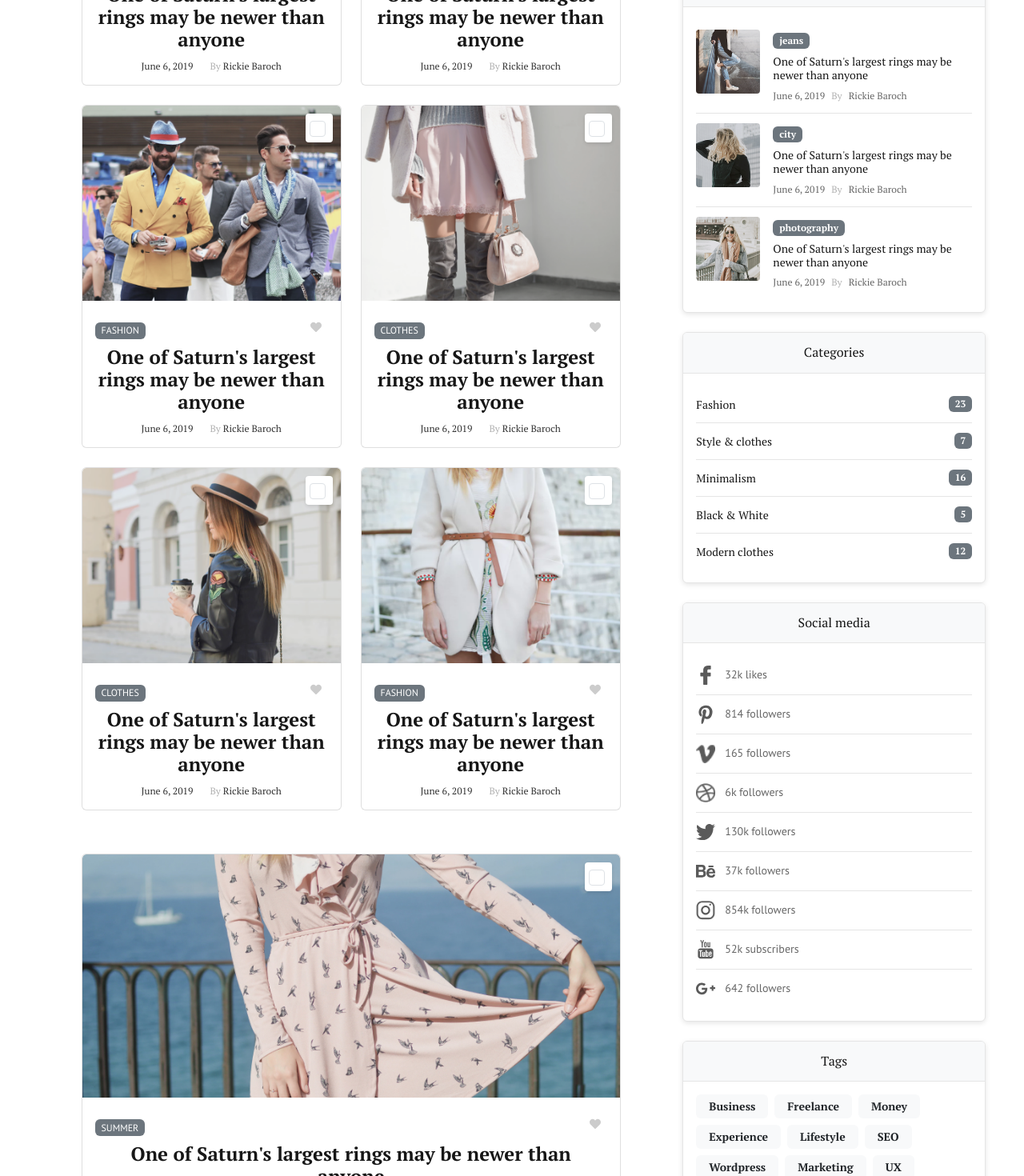
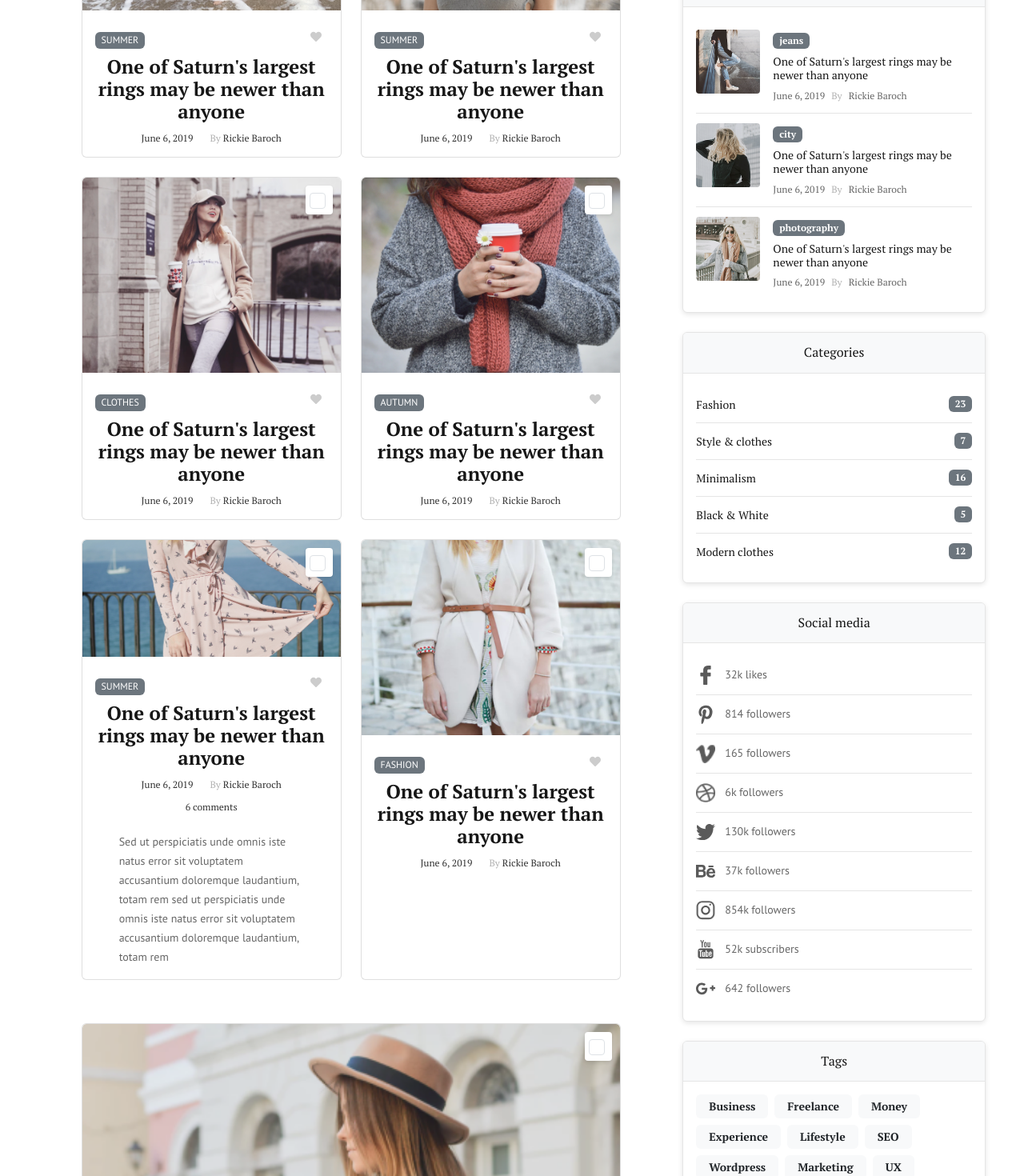
Before and after one commit to Arseniypir231/labs, a React (Create React App) app: page / in a window 1280 px wide. Shown: the part 1200-2670 px from the top of the page at 80% size. Built offline with nearby package versions, Linux system fonts and the light colour scheme.

Commit message:
refactor: integrate i18next translations and FilterSortPanel into components

```diff
--- a/src/components/Header.js
+++ b/src/components/Header.js
@@ -2,11 +2,14 @@
 import { Link, useLocation } from 'react-router-dom';
 import { Navbar, Nav, Container, Image } from 'react-bootstrap';
 import { OverlayTrigger, Tooltip as BSTooltip } from 'react-bootstrap';
+import { useTranslation } from 'react-i18next';
 import ThemeToggle from './ThemeToggle';
+import LanguageSwitcher from './LanguageSwitcher';
 import './Header.css';
 
 const Header = ({ organizationName, menuItems }) => {
     const location = useLocation();
+    const { t } = useTranslation();
 
     const getMenuPath = (item) => {
         const paths = {
@@ -30,6 +33,9 @@
                 <Navbar.Toggle aria-controls="basic-navbar-nav" />
                 <Navbar.Collapse id="basic-navbar-nav">
                     <Nav className="ms-auto align-items-center" as="ul">
+                        <Nav.Item as="li" className="me-2">
+                            <LanguageSwitcher />
+                        </Nav.Item>
                         <Nav.Item as="li" className="me-3">
                             <ThemeToggle />
                         </Nav.Item>
--- a/src/components/ManagementPanel.js
+++ b/src/components/ManagementPanel.js
@@ -1,6 +1,7 @@
 import React from 'react';
 import { Container, Row, Col, Button, ButtonGroup, Badge } from 'react-bootstrap';
 import { OverlayTrigger, Tooltip } from 'react-bootstrap';
+import { useTranslation } from 'react-i18next';
 import './ManagementPanel.css';
 
 const ManagementPanel = ({
@@ -14,6 +15,7 @@
     canDelete,
     canSelectAll
 }) => {
+    const { t } = useTranslation();
     return (
         <Container fluid className="management-panel px-3 px-md-4 px-lg-5">
             <Row className="align-items-center">
@@ -22,7 +24,7 @@
                         <ButtonGroup className="me-2">
                             <OverlayTrigger
                                 placement="bottom"
-                                overlay={<Tooltip>Select all items</Tooltip>}
+                                overlay={<Tooltip>{t('common.selectAll')}</Tooltip>}
                             >
                                 <Button
                                     variant="outline-secondary"
@@ -30,12 +32,12 @@
                                     onClick={onSelectAll}
                                     className="btn-select-all"
                                 >
-                                    Select All
+                                    {t('common.selectAll')}
                                 </Button>
                             </OverlayTrigger>
                             <OverlayTrigger
                                 placement="bottom"
-                                overlay={<Tooltip>Deselect all items</Tooltip>}
+                                overlay={<Tooltip>{t('common.deselectAll')}</Tooltip>}
                             >
                                 <Button
                                     variant="outline-secondary"
@@ -43,14 +45,14 @@
                                     onClick={onDeselectAll}
                                     className="btn-deselect-all"
                                 >
-                                    Deselect All
+                                    {t('common.deselectAll')}
                                 </Button>
                             </OverlayTrigger>
                         </ButtonGroup>
                     )}
                     {selectedCount > 0 && (
                         <Badge bg="primary" className="selected-count-badge ms-2">
-                            {selectedCount} selected
+                            {selectedCount} {t('common.selected')}
                         </Badge>
                     )}
                 </Col>
@@ -58,7 +60,7 @@
                     <ButtonGroup>
                         <OverlayTrigger
                             placement="bottom"
-                            overlay={<Tooltip>Add a new item</Tooltip>}
+                            overlay={<Tooltip>{t('posts.addPost')}</Tooltip>}
                         >
                             <Button
                                 variant="success"
@@ -66,7 +68,7 @@
                                 onClick={onAdd}
                                 className="btn-add"
                             >
-                                + Add New
+                                + {t('common.add')}
                             </Button>
                         </OverlayTrigger>
                         {canEdit && (
@@ -74,7 +76,7 @@
                                 placement="bottom"
                                 overlay={
                                     <Tooltip>
-                                        {selectedCount === 1 ? "Edit selected item" : "Select exactly one item to edit"}
+                                        {selectedCount === 1 ? t('posts.editPost') : t('posts.editPost')}
                                     </Tooltip>
                                 }
                             >
@@ -85,7 +87,7 @@
                                     disabled={selectedCount !== 1}
                                     className="btn-edit"
                                 >
-                                    Edit
+                                    {t('common.edit')}
                                 </Button>
                             </OverlayTrigger>
                         )}
@@ -94,7 +96,7 @@
                                 placement="bottom"
                                 overlay={
                                     <Tooltip>
-                                        {selectedCount > 0 ? `Delete ${selectedCount} selected item(s)` : "Select items to delete"}
+                                        {selectedCount > 0 ? t('posts.deletePost') : t('posts.deletePost')}
                                     </Tooltip>
                                 }
                             >
@@ -105,7 +107,7 @@
                                     disabled={selectedCount === 0}
                                     className="btn-delete"
                                 >
-                                    Delete ({selectedCount})
+                                    {t('common.delete')} ({selectedCount})
                                 </Button>
                             </OverlayTrigger>
                         )}
--- a/src/components/PostFormModal.js
+++ b/src/components/PostFormModal.js
@@ -1,8 +1,10 @@
 import React, { useState, useEffect } from 'react';
 import { Modal, Form, Button, ButtonGroup } from 'react-bootstrap';
+import { useTranslation } from 'react-i18next';
 import './PostFormModal.css';
 
 const PostFormModal = ({ isOpen, onClose, post, onSave }) => {
+    const { t } = useTranslation();
     const [formData, setFormData] = useState({
         image: '',
         alt: '',
@@ -74,43 +76,43 @@
             className="post-form-modal-custom"
         >
             <Modal.Header closeButton>
-                <Modal.Title>{post ? 'Edit Post' : 'Add New Post'}</Modal.Title>
+                <Modal.Title>{post ? t('posts.editPost') : t('posts.addPost')}</Modal.Title>
             </Modal.Header>
             <Form onSubmit={handleSubmit}>
                 <Modal.Body>
                     <Form.Group className="mb-3">
-                        <Form.Label>Image URL</Form.Label>
+                        <Form.Label>{t('form.imageUrl')} <span className="text-danger">*</span></Form.Label>
                         <Form.Control
                             type="text"
                             name="image"
                             value={formData.image}
                             onChange={handleChange}
                             required
-                            placeholder="Enter image URL"
+                            placeholder={t('form.imageUrl')}
                         />
                     </Form.Group>
 
                     <Form.Group className="mb-3">
-                        <Form.Label>Image Alt Text</Form.Label>
+                        <Form.Label>{t('form.imageAlt')} <span className="text-danger">*</span></Form.Label>
                         <Form.Control
                             type="text"
                             name="alt"
                             value={formData.alt}
                             onChange={handleChange}
                             required
-                            placeholder="Enter alt text"
+                            placeholder={t('form.imageAlt')}
                         />
                     </Form.Group>
 
                     <Form.Group className="mb-3">
-                        <Form.Label>Category</Form.Label>
+                        <Form.Label>{t('form.category')} <span className="text-danger">*</span></Form.Label>
                         <Form.Select
                             name="category"
                             value={formData.category}
                             onChange={handleChange}
                             required
                         >
-                            <option value="">Select Category</option>
+                            <option value="">{t('form.category')}</option>
                             <option value="TOURISM">TOURISM</option>
                             <option value="SPORT">SPORT</option>
                             <option value="FASHION">FASHION</option>
@@ -121,72 +123,72 @@
                     </Form.Group>
 
                     <Form.Group className="mb-3">
-                        <Form.Label>Title</Form.Label>
+                        <Form.Label>{t('form.title')} <span className="text-danger">*</span></Form.Label>
                         <Form.Control
                             type="text"
                             name="title"
                             value={formData.title}
                             onChange={handleChange}
                             required
-                            placeholder="Enter post title"
+                            placeholder={t('form.title')}
                         />
                     </Form.Group>
 
                     <Form.Group className="mb-3">
-                        <Form.Label>Date</Form.Label>
+                        <Form.Label>{t('form.date')} <span className="text-danger">*</span></Form.Label>
                         <Form.Control
                             type="text"
                             name="date"
                             value={formData.date}
                             onChange={handleChange}
                             required
-                            placeholder="Enter date"
+                            placeholder={t('form.date')}
                         />
                     </Form.Group>
 
                     <Form.Group className="mb-3">
-                        <Form.Label>Author</Form.Label>
+                        <Form.Label>{t('form.author')} <span className="text-danger">*</span></Form.Label>
                         <Form.Control
                             type="text"
                             name="author"
                             value={formData.author}
                             onChange={handleChange}
                             required
-                            placeholder="Enter author name"
+                            placeholder={t('form.author')}
                         />
                     </Form.Group>
 
                     <Form.Group className="mb-3">
-                        <Form.Label>Comments (optional)</Form.Label>
+                        <Form.Label>{t('form.comments')} ({t('form.optional')})</Form.Label>
                         <Form.Control
                             type="number"
                             name="comments"
                             value={formData.comments}
                             onChange={handleChange}
                             min="0"
-                            placeholder="Enter number of comments"
+                            placeholder={t('form.comments')}
                         />
                     </Form.Group>
 
                     <Form.Group className="mb-3">
-                        <Form.Label>Description (optional)</Form.Label>
+                        <Form.Label>{t('form.description')} ({t('form.optional')})</Form.Label>
                         <Form.Control
                             as="textarea"
                             rows={4}
                             name="description"
                             value={formData.description}
                             onChange={handleChange}
-                            placeholder="Enter post description"
+                            placeholder={t('form.description')}
                         />
                     </Form.Group>
                 </Modal.Body>
                 <Modal.Footer>
                     <ButtonGroup>
                         <Button variant="secondary" onClick={onClose}>
-                            Cancel
+                            {t('common.cancel')}
                         </Button>
                         <Button variant="primary" type="submit">
-                            {post ? 'Update' : 'Create'}
+                            {post ? t('common.save') : t('common.add')}
                         </Button>
                     </ButtonGroup>
                 </Modal.Footer>
--- a/src/index.js
+++ b/src/index.js
@@ -1,6 +1,7 @@
 import React from 'react';
 import ReactDOM from 'react-dom/client';
 import 'bootstrap/dist/css/bootstrap.min.css';
+import './i18n/config';
 import './index.css';
 import App from './App';
 
--- a/src/pages/Home.js
+++ b/src/pages/Home.js
@@ -1,4 +1,5 @@
-import React, { useState, useEffect } from 'react';
+import React, { useState, useEffect, useMemo } from 'react';
+import { useTranslation } from 'react-i18next';
 import { useAppSelector, useAppDispatch } from '../store/hooks';
 import { fetchPosts, addPost, updatePost, deletePost, clearError } from '../store/slices/postsSlice';
 import { openModal, closeModal } from '../store/slices/uiStateSlice';
@@ -11,6 +12,7 @@
 import PostDetailModal from '../components/PostDetailModal';
 import PostFormModal from '../components/PostFormModal';
 import ManagementPanel from '../components/ManagementPanel';
+import FilterSortPanel from '../components/FilterSortPanel';
 import heroData from '../data/hero.json';
 import authorData from '../data/author.json';
 import featuredPostsData from '../data/featuredPosts.json';
@@ -20,6 +22,7 @@
 import instagramData from '../data/instagram.json';
 
 const Home = () => {
+    const { t } = useTranslation();
     const dispatch = useAppDispatch();
     const { posts, loading, error, validationErrors } = useAppSelector((state) => state.posts);
     const { modalOpen, modalType, selectedItemId } = useAppSelector((state) => state.uiState);
@@ -35,6 +38,71 @@
     const [isFormModalOpen, setIsFormModalOpen] = useState(false);
     const [editingPost, setEditingPost] = useState(null);
     const [selectedPosts, setSelectedPosts] = useState(new Set());
+    const [filters, setFilters] = useState({
+        category: 'all',
+        author: 'all',
+        searchQuery: ''
+    });
+    const [sortConfig, setSortConfig] = useState({
+        sortBy: 'date',
+        sortOrder: 'desc'
+    });
+
+    // Фильтрация и сортировка постов
+    const filteredAndSortedPosts = useMemo(() => {
+        let filtered = [...posts];
+
+        // Применяем фильтры
+        if (filters.category !== 'all') {
+            filtered = filtered.filter(post => post.category === filters.category);
+        }
+        if (filters.author !== 'all') {
+            filtered = filtered.filter(post => post.author === filters.author);
+        }
+        if (filters.searchQuery) {
+            const query = filters.searchQuery.toLowerCase();
+            filtered = filtered.filter(post =>
+                post.title?.toLowerCase().includes(query) ||
+                post.description?.toLowerCase().includes(query) ||
+                post.category?.toLowerCase().includes(query)
+            );
+        }
+
+        // Применяем сортировку
+        filtered.sort((a, b) => {
+            let aValue, bValue;
+
+            switch (sortConfig.sortBy) {
+                case 'date':
+                    aValue = new Date(a.date || 0);
+                    bValue = new Date(b.date || 0);
+                    break;
+                case 'title':
+                    aValue = (a.title || '').toLowerCase();
+                    bValue = (b.title || '').toLowerCase();
+                    break;
+                case 'author':
+                    aValue = (a.author || '').toLowerCase();
+                    bValue = (b.author || '').toLowerCase();
+                    break;
+                case 'category':
+                    aValue = (a.category || '').toLowerCase();
+                    bValue = (b.category || '').toLowerCase();
+                    break;
+                default:
+                    aValue = a.title || '';
+                    bValue = b.title || '';
+            }
+
+            if (sortConfig.sortOrder === 'asc') {
+                return aValue > bValue ? 1 : -1;
+            } else {
+                return aValue < bValue ? 1 : -1;
+            }
+        });
+
+        return filtered;
+    }, [posts, filters, sortConfig]);
 
     useEffect(() => {
         // Загрузка постов из Redux
@@ -60,6 +128,14 @@
             dispatch(clearError());
         }
     }, [error, validationErrors, dispatch]);
+
+    const handleFilterChange = (newFilters) => {
+        setFilters(newFilters);
+    };
+
+    const handleSortChange = (newSortConfig) => {
+        setSortConfig(newSortConfig);
+    };
 
     const handlePostClick = (post) => {
         if (selectedPosts.size === 0) {
@@ -112,12 +188,12 @@
 
     const handleDelete = () => {
         const count = selectedPosts.size;
-        if (count > 0 && window.confirm(`Delete ${count} post(s)?`)) {
+        if (count > 0 && window.confirm(t('posts.deleteConfirm', { count }))) {
             selectedPosts.forEach(postId => {
                 dispatch(deletePost(postId));
             });
             setSelectedPosts(new Set());
-            toast.success(`Deleted ${count} post(s)`);
+            toast.success(t('posts.postDeleted'));
         }
     };
 
@@ -126,11 +202,11 @@
             if (postId) {
                 // Редактирование
                 await dispatch(updatePost({ id: postId, postData })).unwrap();
-                toast.success('Post updated successfully');
+                toast.success(t('posts.postUpdated'));
             } else {
                 // Добавление
                 await dispatch(addPost(postData)).unwrap();
-                toast.success('Post added successfully');
+                toast.success(t('posts.postAdded'));
             }
             setIsFormModalOpen(false);
             setEditingPost(null);
@@ -140,7 +216,7 @@
     };
 
     if (!hero || !author || !instagram) {
-        return <div>Loading...</div>;
+        return <div>{t('common.loading')}</div>;
     }
 
     const isModalOpen = modalOpen && modalType === 'post';
@@ -153,12 +229,16 @@
                     {loading && (
                         <div className="text-center my-3">
                             <div className="spinner-border text-primary" role="status">
-                                <span className="visually-hidden">Loading...</span>
+                                <span className="visually-hidden">{t('common.loading')}</span>
                             </div>
                         </div>
                     )}
                     <div className="row g-4">
                         <div className="col-12 col-lg-8">
+                            <FilterSortPanel
+                                onFilterChange={handleFilterChange}
+                                onSortChange={handleSortChange}
+                            />
                             <ManagementPanel
                                 selectedCount={selectedPosts.size}
                                 onAdd={handleAdd}
@@ -171,7 +251,7 @@
                                 canSelectAll={true}
                             />
                             <PostsSection
-                                posts={posts}
+                                posts={filteredAndSortedPosts}
                                 onPostClick={handlePostClick}
                                 selectedPosts={selectedPosts}
                                 onPostSelect={handlePostSelect}
```
